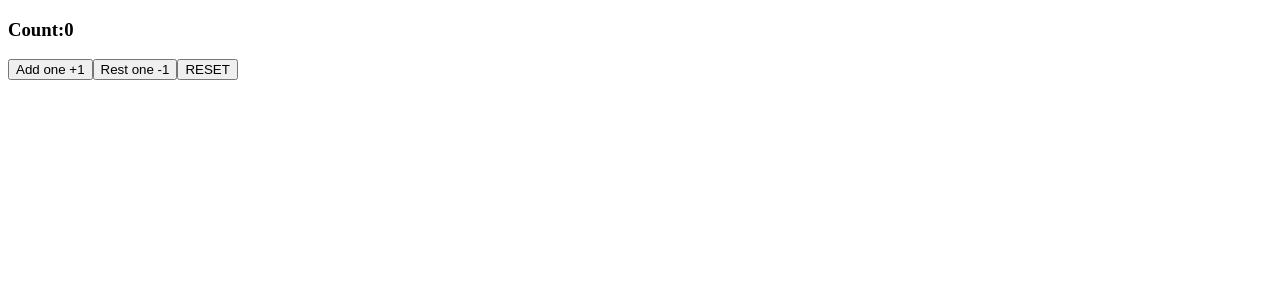
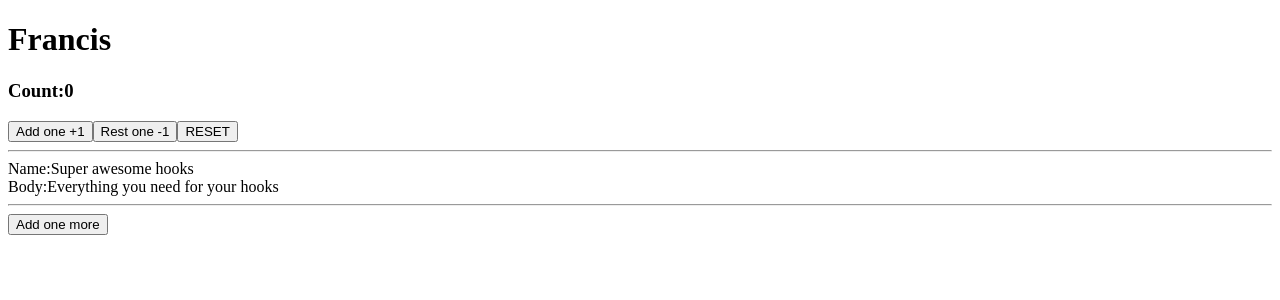
Before and after one commit to ferlobo1985/UDMY-REACT-FS-Basics_two, a React (Create React App) app: page / in a window 1280 px wide. Shown: the top 300 px of the page. Built offline with nearby package versions, Linux system fonts and the light colour scheme.

Commit message:
03-UseState 2

```diff
--- a/src/App.js
+++ b/src/App.js
@@ -2,24 +2,64 @@ import React,{ useState } from 'react'
 
 
 const App = ({initialCount}) => {
-    let [count, setCount] = useState(initialCount);
+    let [state, setState] = useState({
+        count:initialCount,
+        user:"Francis"
+    });
+    let [posts,setPosts] = useState([
+        {
+            name:"Super awesome hooks",
+            body:"Everything you need for your hooks"
+        }
+    ]);
+
+
 
     // const addOne = () => {
     //     setCount(count + 1)
     // }
 
     const restOne = () => {
-        setCount( prevCount => {
-           return prevCount - 1
+        setState( prevState => {
+           return { ...prevState, count: prevState.count - 1 }
         })
     }
 
+    const addOnePost = () => {
+        let newPost = {
+            name:"Sugard is bad",
+            body:"Coffee is good"
+        }
+
+        setPosts([
+            ...posts,
+            newPost
+        ]);
+    }
+
+
     return(
         <>
-            <h3>Count:{count}</h3>
-            <button onClick={ () => setCount( count + 1 )}>Add one +1</button>
+            <h1>{state.user}</h1>
+            <h3>Count:{state.count}</h3>
+            <button onClick={ () => setState({...state,count: state.count + 1 })}>Add one +1</button>
             <button onClick={ restOne }>Rest one -1</button>
-            <button onClick={ () => setCount(initialCount) }>RESET</button>
+            <button onClick={ () => setState(
+                {...state,count: initialCount }
+            ) }>RESET</button>
+
+            <hr/>
+
+            { posts.map((item,i)=>(
+                <div key={i}>
+                    <div>Name:{item.name}</div>
+                    <div>Body:{item.body}</div>
+                    <hr/>
+                </div>
+            ))}
+            <button onClick={addOnePost}>Add one more</button>
+
+
         </>
     )
 }
```
